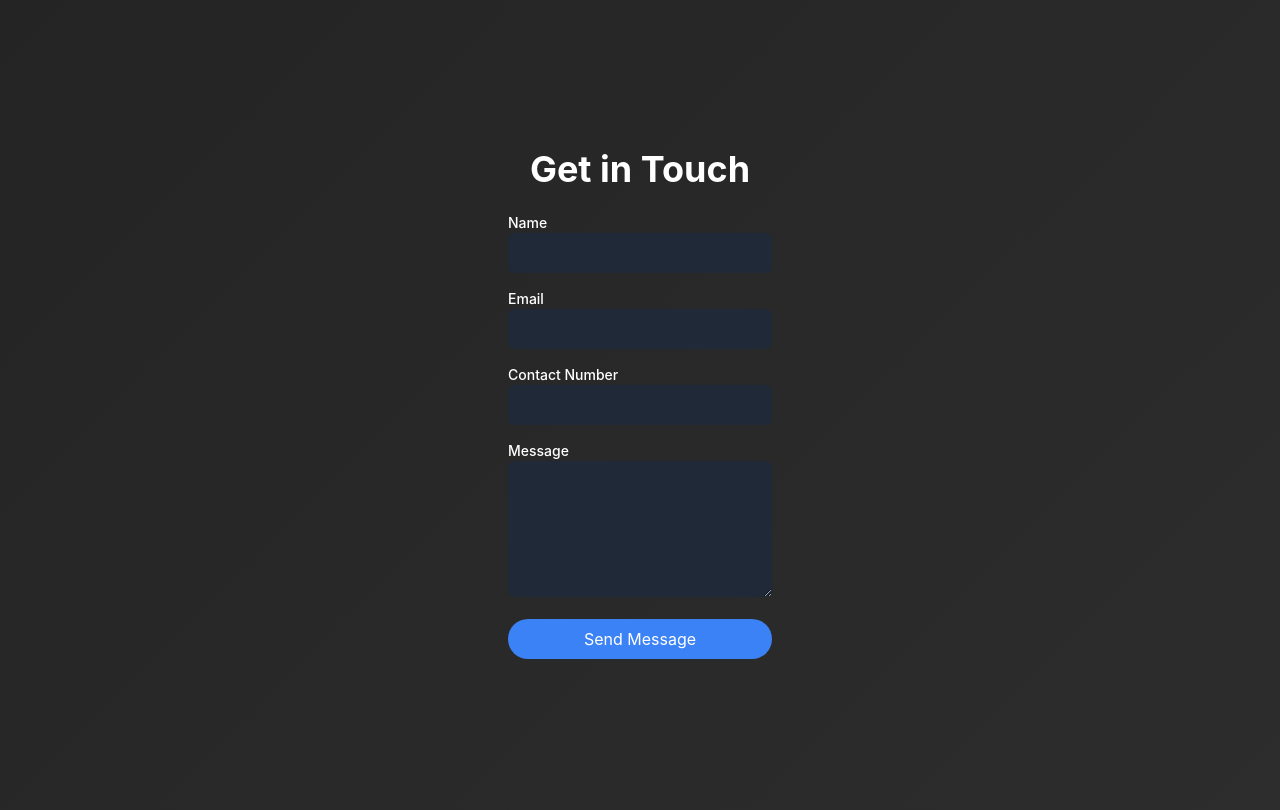
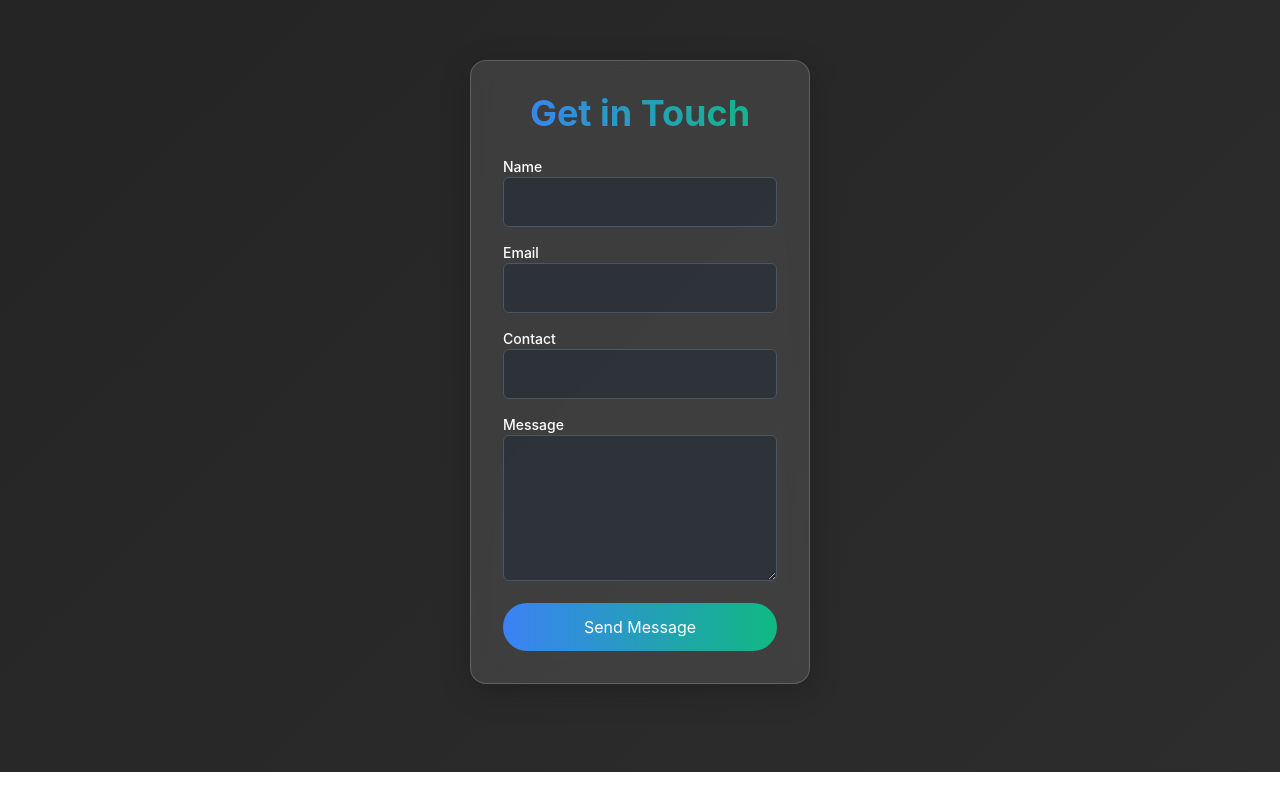
Before and after one commit to Darshan-Paliwal/3D_Portfolio, a React (Vite) app: page / in a window 1280 px wide. Shown: the part 2428-3238 px from the top of the page. After the commit the page ends 3200 px from the top, so only its background shows below. Built offline with nearby package versions, Linux system fonts and the light colour scheme.

Commit message:
Update Contact.jsx

```diff
--- a/src/components/Contact.jsx
+++ b/src/components/Contact.jsx
@@ -16,83 +16,61 @@ function Contact() {
   const handleSubmit = (e) => {
     e.preventDefault();
     console.log('Form submitted:', formData);
-    // Add form submission logic here (e.g., API call)
   };
 
   return (
-    <section id="contact" className="min-h-screen flex items-center justify-center">
-      <motion.div
-        initial={{ opacity: 0, y: 50 }}
+    <div className="max-w-7xl mx-auto p-4 md:p-8 glass">
+      <motion.h2
+        initial={{ opacity: 0, y: 20 }}
         whileInView={{ opacity: 1, y: 0 }}
-        transition={{ duration: 0.8 }}
-        className="max-w-6xl mx-auto p-8"
+        transition={{ duration: 0.6 }}
+        className="text-2xl md:text-4xl font-bold mb-6 text-center bg-clip-text text-transparent bg-gradient-to-r from-primary to-secondary"
       >
-        <h2 className="text-3xl md:text-4xl font-bold mb-6 text-center">Get in Touch</h2>
-        <form onSubmit={handleSubmit} className="max-w-md mx-auto space-y-4">
-          <div>
-            <label htmlFor="name" className="block text-sm font-medium">
-              Name
+        Get in Touch
+      </motion.h2>
+      <motion.form
+        onSubmit={handleSubmit}
+        className="max-w-md mx-auto space-y-4"
+        initial={{ opacity: 0, y: 20 }}
+        whileInView={{ opacity: 1, y: 0 }}
+        transition={{ duration: 0.6, delay: 0.2 }}
+      >
+        {['name', 'email', 'contact', 'message'].map((field) => (
+          <div key={field}>
+            <label htmlFor={field} className="block text-sm font-medium capitalize">
+              {field}
             </label>
-            <input
-              type="text"
-              id="name"
-              name="name"
-              value={formData.name}
+            {field === 'message' ? (
+              <textarea
+                id={field}
+                name={field}
+                value={formData[field]}
                 onChange={handleChange}
-              className="w-full p-2 bg-gray-800 rounded-md text-white"
+                className="w-full p-3 bg-gray-800 bg-opacity-50 rounded-md text-white border border-gray-600 focus:border-primary focus:ring-2 focus:ring-primary transition"
+                rows="5"
                 required
               />
+            ) : (
+              <input
+                type={field === 'email' ? 'email' : field === 'contact' ? 'tel' : 'text'}
+                id={field}
+                name={field}
+                value={formData[field]}
+                onChange={handleChange}
+                className="w-full p-3 bg-gray-800 bg-opacity-50 rounded-md text-white border border-gray-600 focus:border-primary focus:ring-2 focus:ring-primary transition"
+                required={field !== 'contact'}
+              />
+            )}
           </div>
-          <div>
-            <label htmlFor="email" className="block text-sm font-medium">
-              Email
-            </label>
-            <input
-              type="email"
-              id="email"
-              name="email"
-              value={formData.email}
-              onChange={handleChange}
-              className="w-full p-2 bg-gray-800 rounded-md text-white"
-              required
-            />
-          </div>
-          <div>
-            <label htmlFor="contact" className="block text-sm font-medium">
-              Contact Number
-            </label>
-            <input
-              type="tel"
-              id="contact"
-              name="contact"
-              value={formData.contact}
-              onChange={handleChange}
-              className="w-full p-2 bg-gray-800 rounded-md text-white"
-            />
-          </div>
-          <div>
-            <label htmlFor="message" className="block text-sm font-medium">
-              Message
-            </label>
-            <textarea
-              id="message"
-              name="message"
-              value={formData.message}
-              onChange={handleChange}
-              className="w-full p-2 bg-gray-800 rounded-md text-white"
-              rows="5"
-              required
-            ></textarea>
-          </div>
+        ))}
         <button
           type="submit"
-            className="w-full bg-primary text-white px-6 py-2 rounded-full hover:bg-blue-700 transition"
+          className="w-full bg-gradient-to-r from-primary to-secondary text-white px-6 py-3 rounded-full hover:shadow-lg transition-all"
         >
           Send Message
         </button>
-        </form>
-      </motion.div>
-    </section>
+      </motion.form>
+    </div>
   );
 }
 
```
Lines whose indentation alone changed are shown as unchanged.
